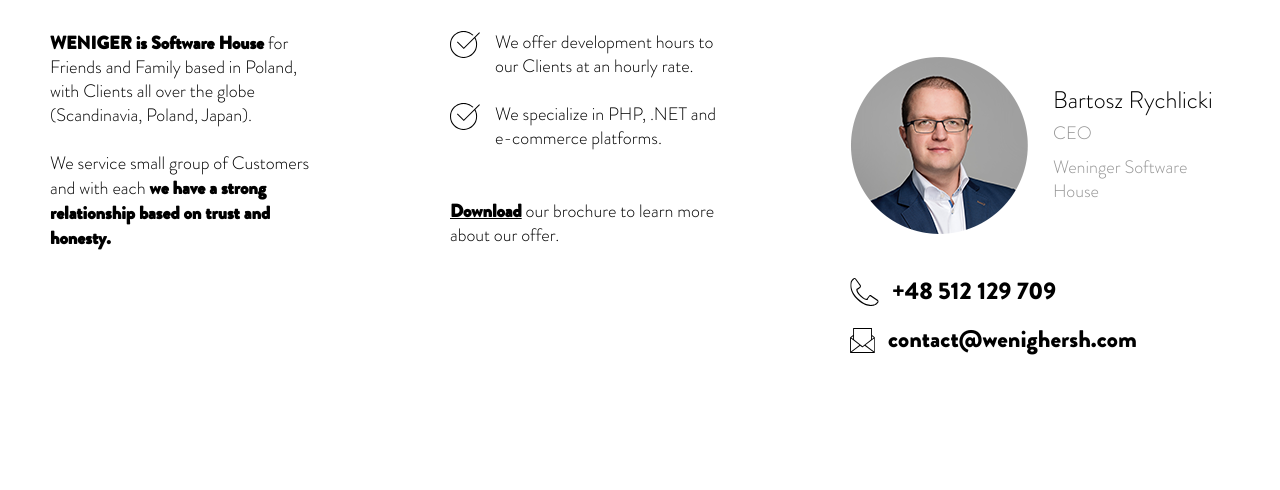
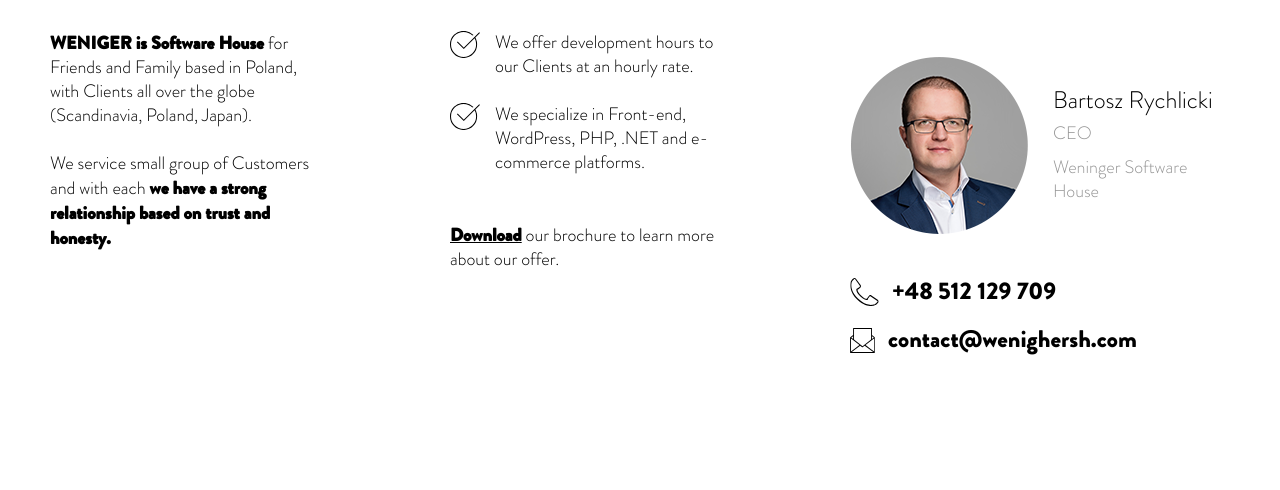
Before and after one commit to WenigerSH/wenigersh.com-2019, a plain HTML site: page index.html in a window 1280 px wide. Shown: the part 310-800 px from the top of the page. Drawn offline with Linux system fonts and the light colour scheme; files whose address does not match are found by name.

Commit message:
dodany frontend do specjalizacji

```diff
--- a/index.html
+++ b/index.html
@@ -44,7 +44,7 @@
                             We offer development hours to our Clients at an hourly rate.
                         </li>
                         <li>
-                            We specialize in PHP, .NET and e-commerce platforms.
+                            We specialize in Front-end, WordPress, PHP, .NET and e-commerce platforms.
                         </li>
                     </ul>
                     <p class="download-wrapper">
```
